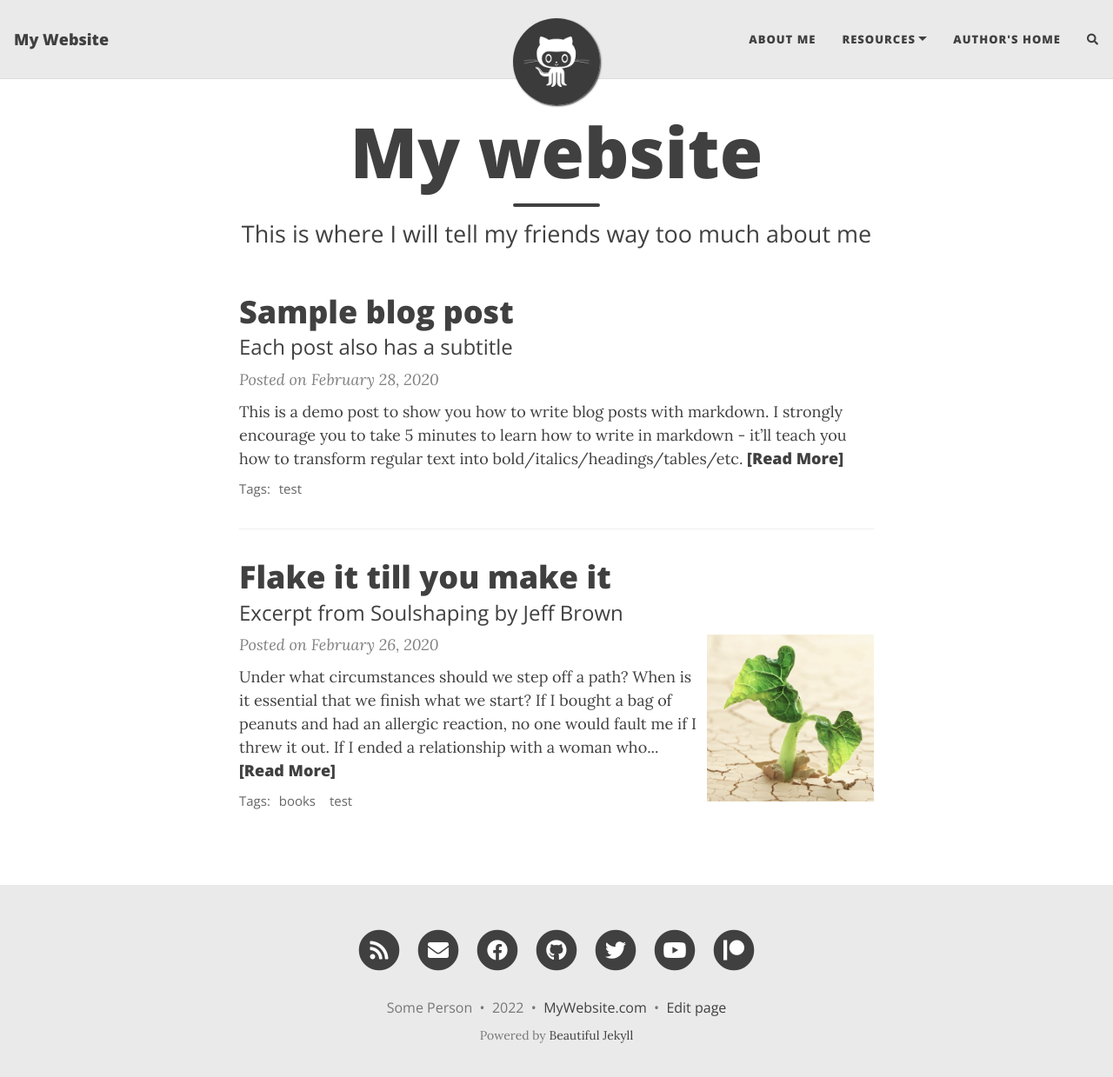
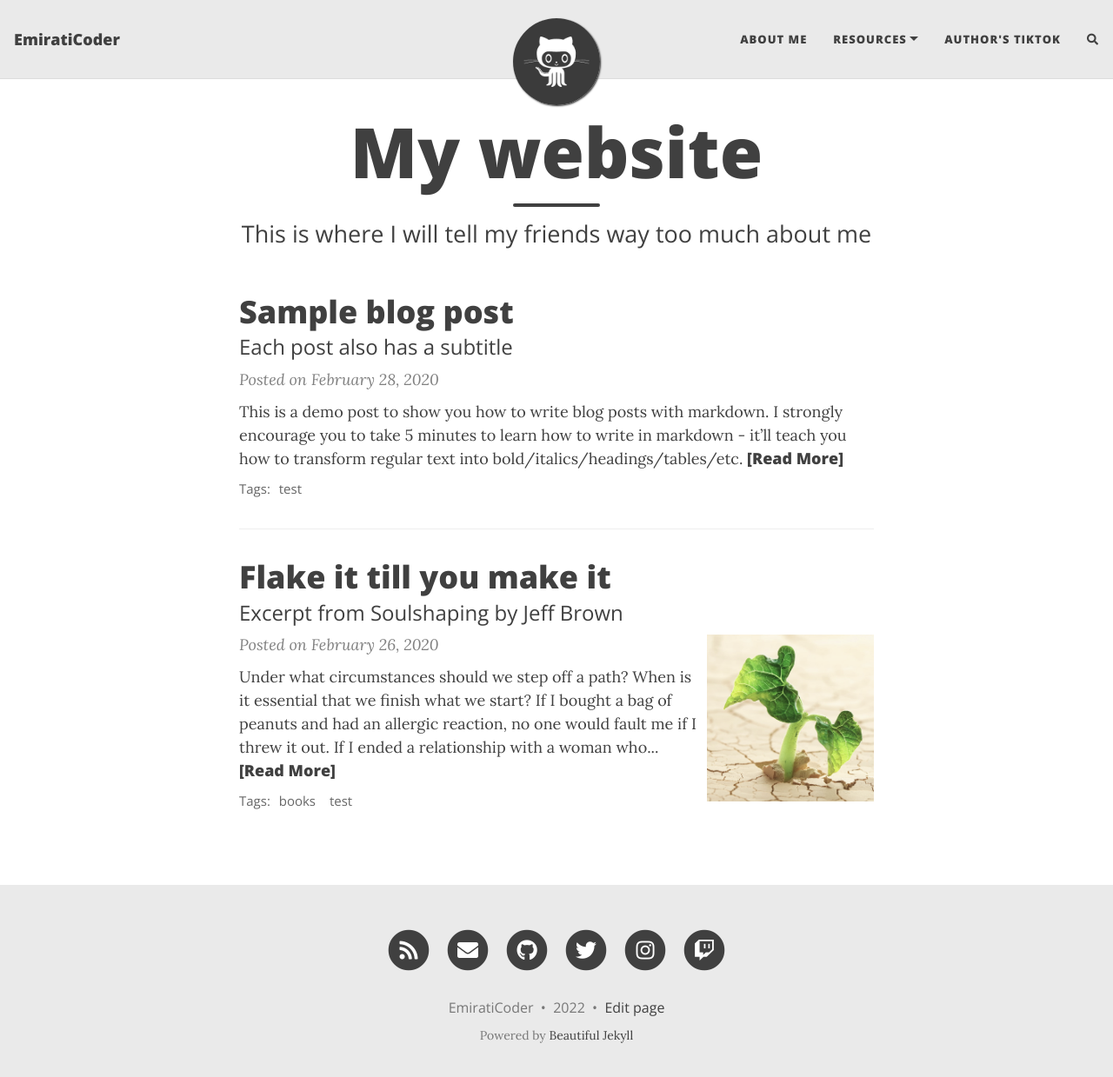
Before and after one commit to EmiratiCoder/emiraticoder.github.io, a Jekyll site: the page built from index.html, in a window 1280 px wide and 1252 px high. Shown: the top 1239 px of the window at 87% size. Built offline with Jekyll 4.4.1, drawn with Linux system fonts in a browser that asks for light colours; nearby versions of some CDN libraries; the list of posts is cut into pages by our own code; comment, search, counter and statistics services are not loaded; some of the changed lines change nothing that is shown.

Commit message:
Update _config.yml

```diff
--- a/_config.yml
+++ b/_config.yml
@@ -10,10 +10,10 @@
 ############################
 
 # Name of website
-title: My Website
+title: EmiratiCoder
 
 # Your name to show in the footer
-author: Some Person
+author: EmiratiCoder
 
 ###############################################
 # --- List of links in the navigation bar --- #
@@ -22,9 +22,9 @@ author: Some Person
 navbar-links:
   About Me: "aboutme"
   Resources:
-    - Beautiful Jekyll: "https://beautifuljekyll.com"
-    - Learn markdown: "https://www.markdowntutorial.com/"
-  Author's home: "https://deanattali.com"
+    - Pentesting CheatSheet: "#"
+    - Buffer OverFlow CheatSheet: "#"
+  Author's TikTok: "https://www.tiktok.com/@emiraticoder?lang=en"
 
 ################
 # --- Logo --- #
@@ -49,24 +49,24 @@ round-avatar: true
 # Select the social network links that you want to show in the footer.
 # Uncomment the links you want to show and add your information to each one.
 social-network-links:
-  email: "someone@example.com"
+  email: "emiraticoder@gmail.com"
   rss: true  # remove this line if you don't want to show an RSS link at the bottom
-  facebook: deanattali
-  github: daattali
-  twitter: daattali
-  patreon: DeanAttali
-  youtube: c/daattali
+  #facebook: emiraticoder
+  github: emiraticoder
+  twitter: emiratic0der
+  #patreon: DeanAttali
+  #youtube: c/daattali
 #  medium: yourname
 #  reddit: yourname
 #  linkedin: daattali
 #  xing: yourname
 #  stackoverflow: "3943160/daattali"
 #  snapchat: deanat78
-#  instagram: deanat78
+  instagram: emiraticoder
 #  spotify: yourname
 #  telephone: +14159998888
 #  steam: deanat78
-#  twitch: yourname
+  twitch: emiraticoder
 #  yelp: yourname
 #  telegram: yourname
 #  calendly: yourname
@@ -94,7 +94,7 @@ share-links-active:
 
 # How to display the link to your website in the footer
 # Remove this if you don't want a link in the footer
-url-pretty: "MyWebsite.com"
+#url-pretty: "MyWebsite.com"
 
 # Excerpt word length - Truncate the excerpt of each post on the feed page to the specified number of words
 excerpt_length: 50
```
